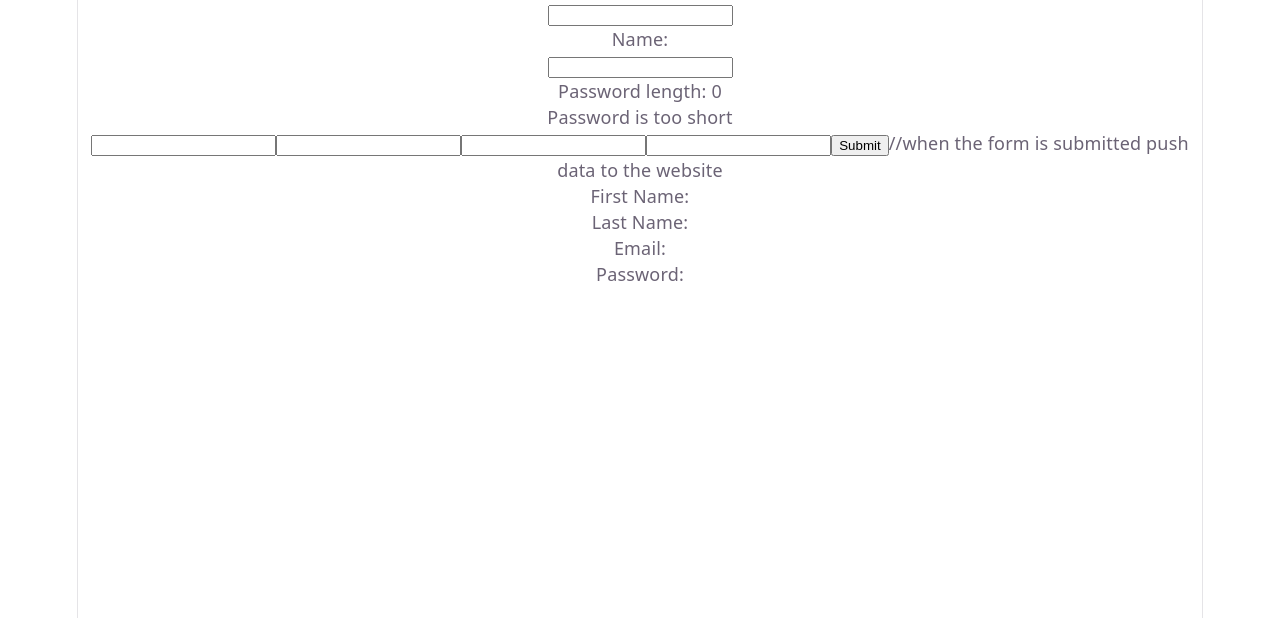
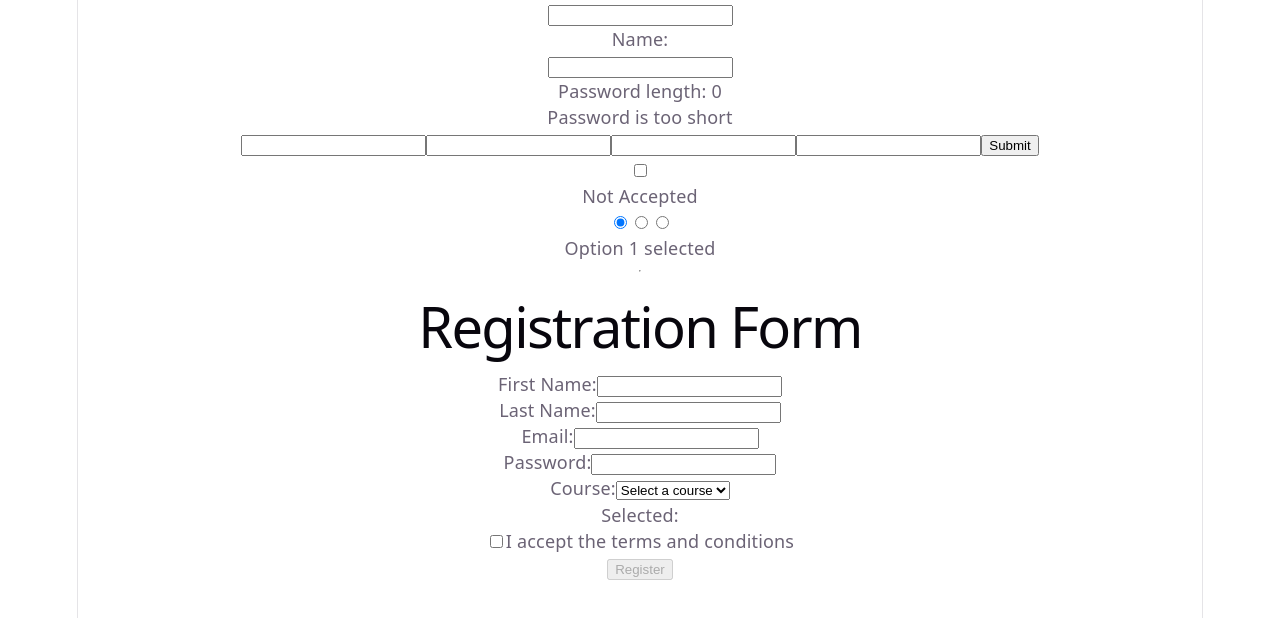
Before and after one commit to Erina21/react-lessons, a React (Vite) app: page / in a window 1280 px wide. Shown: the top 618 px of the page. Built offline with nearby package versions, Linux system fonts and the light colour scheme.

Commit message:
register form

```diff
--- a/src/App.jsx
+++ b/src/App.jsx
@@ -1,7 +1,10 @@
 import Input from './components/Input'
 import Password from './components/Password'
 import Form from './components/Form'
+import Checkbox from './components/Checkbox'
 import './App.css'
+import Radio from './components/Radio'
+import RegisterForm from './components/RegisterForm'
 
 function App() {
 
@@ -11,6 +14,11 @@ function App() {
       <Input />
       <Password />
       <Form />
+      <Checkbox />
+      <Radio />
+      <hr />
+      <h1>Registration Form</h1>
+      <RegisterForm/>
 
     </>
   )
--- /dev/null
+++ b/src/components/Checkbox.jsx
@@ -0,0 +1,17 @@
+import React, { useState } from "react"
+
+function Checkbox() {
+    const [accept, setAccept] = useState(false)
+  return (
+      <div>
+          <input type="checkbox"
+              checked={accept}
+              onChange={(e) => setAccept(e.target.checked)} />
+          <p>
+              {accept ? "Accepted" : "Not Accepted"}
+        </p>
+    </div>
+  )
+}
+
+export default Checkbox;
--- a/src/components/Form.jsx
+++ b/src/components/Form.jsx
@@ -5,36 +5,42 @@ function Form() {
     const [lastName, setLastName] = useState("")
     const [email, setEmail] = useState("")
     const [password, setPassword] = useState("")
+    const [submitted, setSubmitted] = useState(false)
+    const [error, setError] = useState(false)
 
     function handleSubmit(e) {
         e.preventDefault()
+        setError(
+            firstName === ""? "First name is required" :
+            lastName === ""? "Last name is required" :
+            email === ""? "Email is required" :
+            password === ""? "Password is required" : ""
+        )
         console.log(firstName, lastName, email, password);
     }
-  return (
+    return (
+        <>
+
     <form onSubmit={handleSubmit}>
-          <input type="text" value={firstName}
-              onChange={(e) => setFirstName(e.target.value)} />
-          <input type="text" value={lastName}
 
-              onChange={(e) => setLastName(e.target.value)} />
-          <input type="email" value={email}
-              onChange={(e) => setEmail(e.target.value)} />
-          <input type="password" value={password}
-              onChange={(e) => setPassword(e.target.value)} />
+                <p>{error}</p>
+            <input type="text" value={firstName} onChange={(e) => setFirstName(e.target.value)} />
+            <input type="text" value={lastName} onChange={(e) => setLastName(e.target.value)} />
+            <input type="email" value={email} onChange={(e) => setEmail(e.target.value)} />
+            <input type="password" value={password} onChange={(e) => setPassword(e.target.value)} />
 
           <button type="submit">Submit</button>
 
-          //when the form is submitted push data to the website
-<p>First Name: {firstName}</p>
-          <p>Last Name: {lastName}</p>
-          <p>Email: {email}</p>
-          <p>Password: {password}</p>
 
 
 
-      </form>
 
 
+        </form>
+
+
+
+        </>
   )
 }
 
--- /dev/null
+++ b/src/components/Radio.jsx
@@ -0,0 +1,38 @@
+import React, { useState } from "react";
+
+function Radio() {
+  const [selectedOption, setSelectedOption] = useState("option1");
+  return (
+    <div>
+      <input
+        type="radio"
+        name="options"
+        value="option1"
+        checked={selectedOption === "option1"}
+        onChange={() => setSelectedOption("option1")}></input>
+      <input
+        type="radio"
+        name="options"
+        value="option2"
+        checked={selectedOption === "option2"}
+        onChange={() => setSelectedOption("option2")}></input>
+      <input
+        type="radio"
+        name="options"
+        value="option3"
+        checked={selectedOption === "option3"}
+        onChange={() => setSelectedOption("option3")}></input>
+      <p>
+        {selectedOption === "option1"
+          ? "Option 1 selected"
+          : selectedOption === "option2"
+            ? "Option 2 selected"
+            : selectedOption === "option3"
+              ? "Option 3 selected"
+              : "No option selected"}
+      </p>
+    </div>
+  );
+}
+
+export default Radio;
--- /dev/null
+++ b/src/components/RegisterForm.jsx
@@ -0,0 +1,88 @@
+import React from "react";
+
+function RegisterForm() {
+    const [firstName, setFirstName] = React.useState("");
+    const [lastName, setLastName] = React.useState("");
+    const [email, setEmail] = React.useState("");
+    const [password, setPassword] = React.useState("");
+    const [course, setCourse] = React.useState("");
+    const [accept, setAccept] = React.useState(false);
+
+     function handleSubmit(e) {
+         e.preventDefault();
+
+        console.log(firstName, lastName, email, password,course,accept);
+    }
+  return (
+      <div>
+          <form onSubmit={handleSubmit}>
+              <div className="form-control">
+                  <label htmlFor="firstName">First Name:</label>
+                  <input
+                      type="text"
+                      id="firstName"
+                      value={firstName}
+                      onChange={(e) => setFirstName(e.target.value)}
+                  />
+              </div>
+              <div className="form-control">
+                  <label htmlFor="lastName">Last Name:</label>
+                  <input
+                      type="text"
+                      id="lastName"
+                      value={lastName}
+                      onChange={(e) => setLastName(e.target.value)}
+                  />
+              </div>
+              <div className="form-control" >
+                  <label htmlFor="email">Email:</label>
+                  <input
+                      type="email"
+                      id="email"
+                      value={email}
+                      onChange={(e) => setEmail(e.target.value)}
+                  />
+              </div>
+              <div className="form-control">
+                  <label htmlFor="password">Password:</label>
+                  <input
+                      type="password"
+                      id="password"
+                      value={password}
+                      onChange={(e) => setPassword(e.target.value)}
+                  />
+              </div>
+              <div className="form-control" >
+                  <label htmlFor="course">Course:</label>
+                  <select
+                      id="course"
+                      value={course}
+                      onChange={(e) => setCourse(e.target.value)}
+                  >
+                      <option value="">Select a course</option>
+                      <option value="course1">Course 1</option>
+                      <option value="course2">Course 2</option>
+                      <option value="course3">Course 3</option>
+                  </select>
+                  <p>Selected:{course}</p>
+              </div>
+              <div className="form-control">
+                  <label htmlFor="accept">
+                      <input
+                          type="checkbox"
+                          id="accept"
+                          checked={accept}
+                          onChange={(e) => setAccept(e.target.checked)}
+                      />
+                      I accept the terms and conditions
+                  </label>
+              </div>
+              <button type="submit" disabled={
+!firstName || !lastName || !email || !password || !course || !accept
+              }>Register</button>
+          </form>
+    </div>
+  )
+}
+
+export default RegisterForm
```
